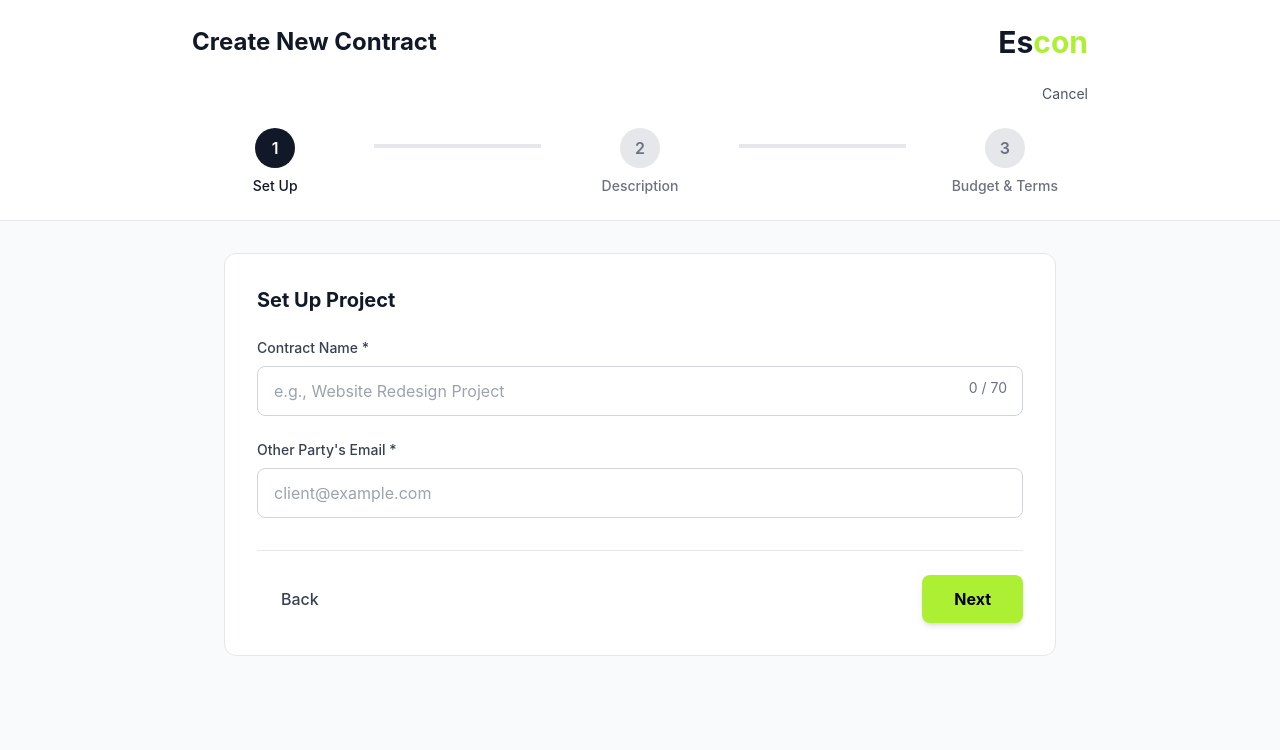
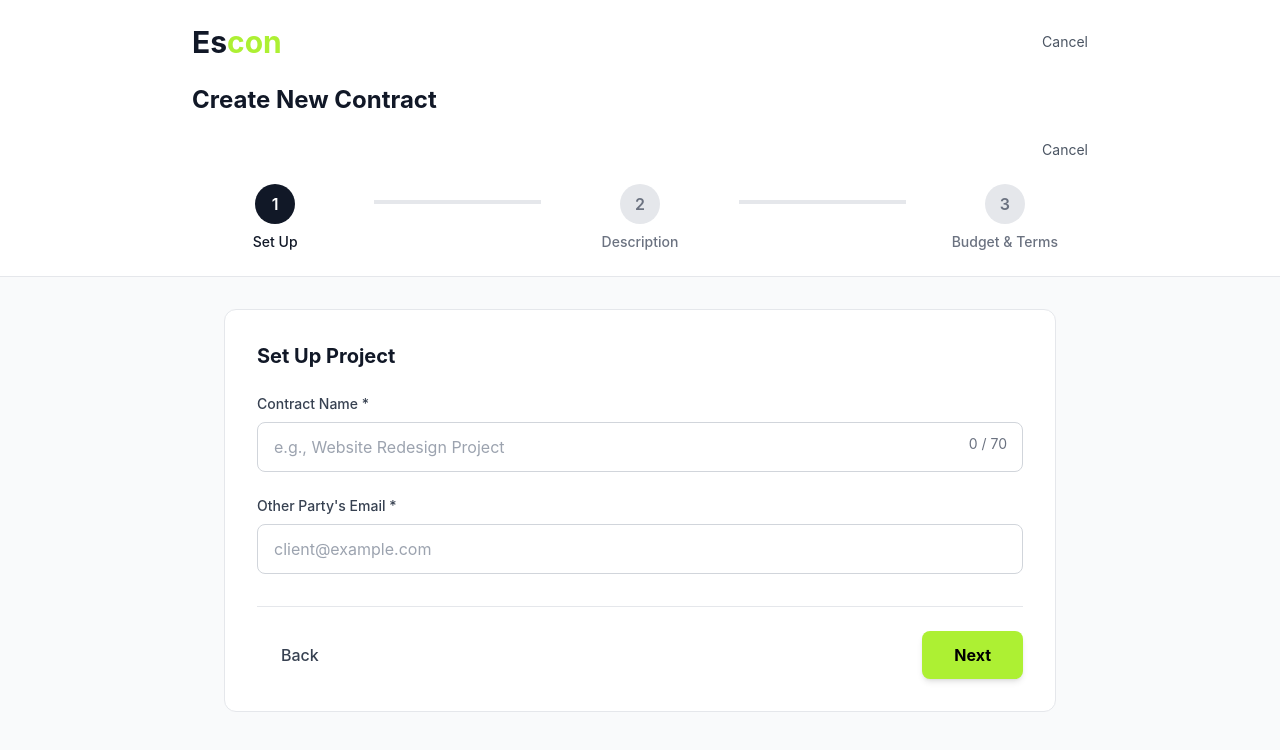
Before and after one commit to ndeen17/Escrow, a React (Vite) app: page /create-contract in a window 1280 px wide. Shown: the top 750 px of the page. Built offline with nearby package versions, Linux system fonts and the light colour scheme.

Commit message:
refactor: add cancel button and reposition contract title in CreateContract component

```diff
--- a/src/components/CreateContract.jsx
+++ b/src/components/CreateContract.jsx
@@ -119,8 +119,6 @@ const CreateContract = () => {
       <header className="bg-white border-b border-gray-200 px-8 py-6">
         <div className="max-w-4xl mx-auto">
           <div className="flex items-center justify-between mb-6">
-            <h2 className="text-2xl font-bold text-gray-900">Create New Contract</h2>
-
             {/* Logo */}
             <div>
               <h1 className="text-3xl font-bold">
@@ -128,6 +126,17 @@ const CreateContract = () => {
                 <span className="text-escon-green">con</span>
               </h1>
             </div>
+
+            <button
+              onClick={() => navigate('/dashboard')}
+              className="text-gray-600 hover:text-gray-900 text-sm"
+            >
+              Cancel
+            </button>
+          </div>
+
+          <div className="flex items-center justify-between mb-6">
+            <h2 className="text-2xl font-bold text-gray-900">Create New Contract</h2>
           </div>
 
           <div className="flex items-center justify-end mb-6">
```
